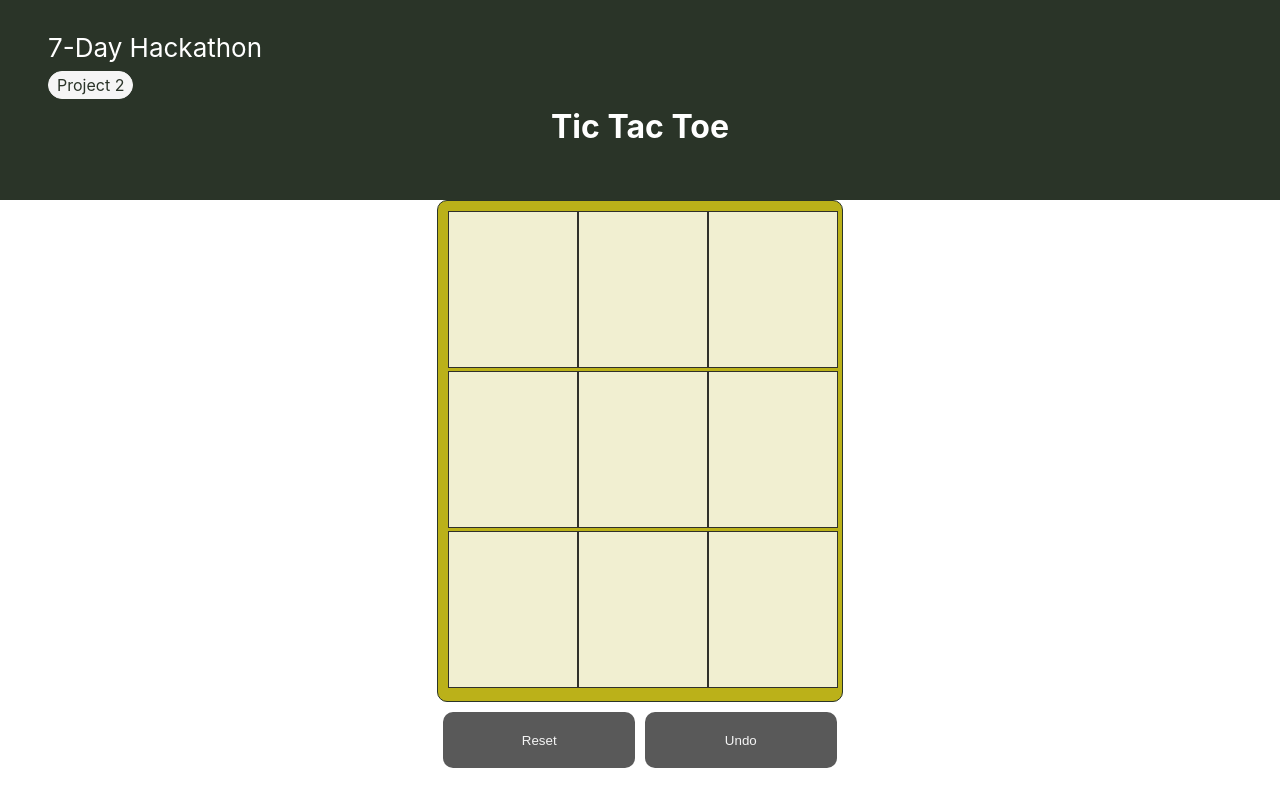
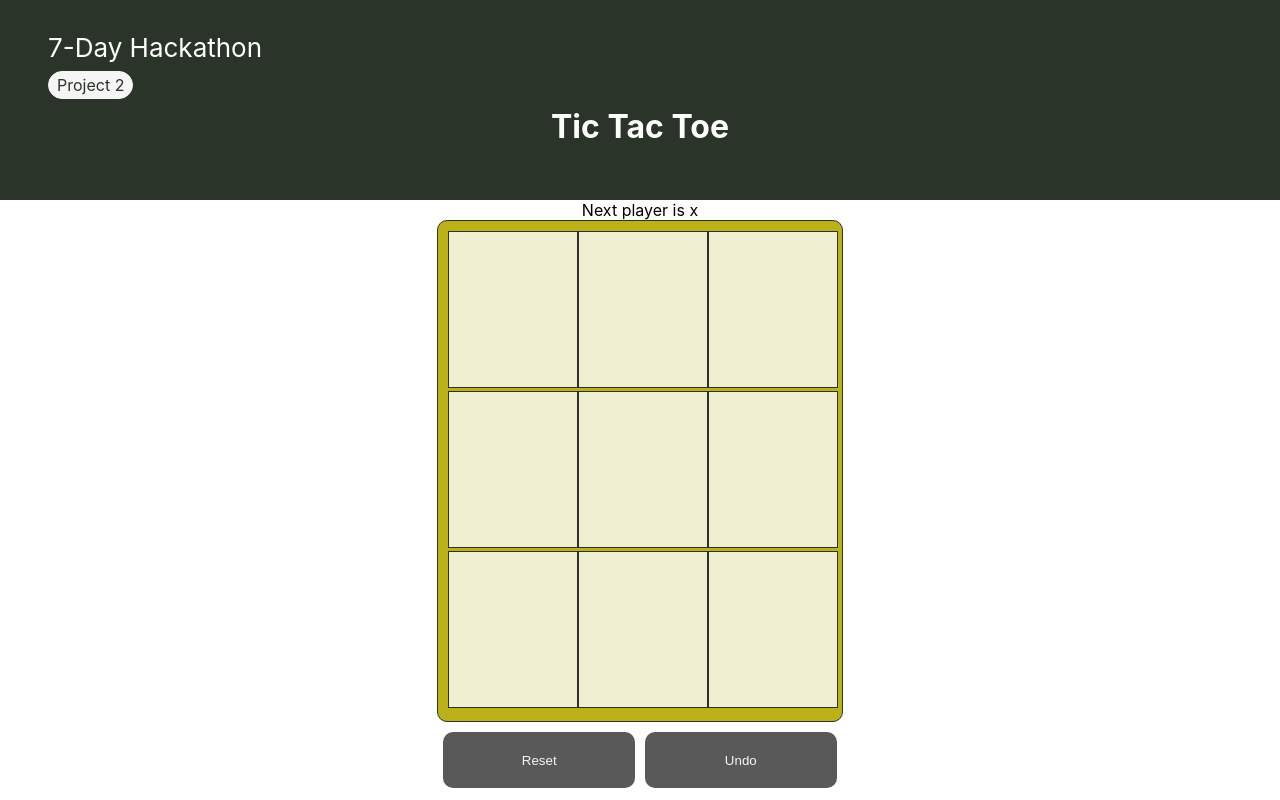
Before and after one commit to andrewhenin/tic-tac-toe, a React (Create React App) app: page / in a window 1280 px wide. Built offline with nearby package versions, Linux system fonts and the light colour scheme.

Commit message:
finished the MVP

```diff
--- a/src/App.tsx
+++ b/src/App.tsx
@@ -1,5 +1,6 @@
 import React, { useEffect, useState } from 'react';
 import './App.css';
+import { title } from 'process';
 
 
 function App() {
@@ -56,6 +57,16 @@ function App() {
     setBoardIsFree(true);
   }
 
+  const titleMessage = () => {
+    if (winner) {
+      return `Winner is ${winner}!`;
+    } else if (gameSteps.length === 9) {
+      return "Draw";
+    } else {
+      return `Next player is ${player}`;
+    }
+  }
+
   const boardGrid = () => {
     return (
       <div className="game-board">
@@ -72,11 +83,10 @@ function App() {
   const handleUndo = () => {
     if (gameSteps.length > 0) {
       const lastStep = gameSteps.pop();
-      const newBoard = [...board];
       if (lastStep !== undefined){
-        newBoard[lastStep] = ' ';
+        board.splice(lastStep, 1, "");
       }
-      setBoard(newBoard);
+      console.log(board);
       setPlayer(player === "x" ? "o" : "x");
     }
     if (gameSteps.length === 0) {
@@ -101,6 +111,9 @@ function App() {
           Tic Tac Toe
         </div>
       </header>
+      <div className="game-status">
+        {titleMessage()}
+      </div>
       <div className="game-frame">
         {boardGrid()}
       </div>
```
Also changed, not shown: 1 other file (tests, documents, lock files or other folders).
